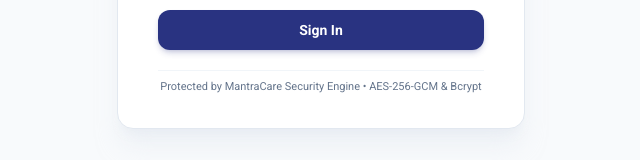
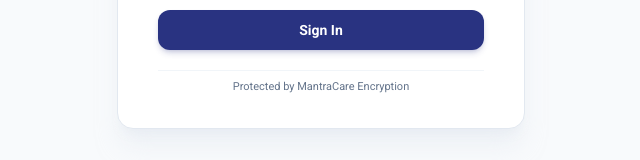
Before and after one commit to karan-mantracare/payroll, a Next.js app: page /payrol/login in a window 1280 px wide. Shown: the part 516-676 px from the top of the page, without its empty margins (319-959 px from the left). Built offline with nearby package versions, Linux system fonts and the light colour scheme; no server answers.

Commit message:
fix(ui): update login card footer text to 'Protected by MantraCare Encryption'

```diff
--- a/src/app/login/page.tsx
+++ b/src/app/login/page.tsx
@@ -264,7 +264,7 @@ export default function LoginPage() {
               </button>
 
               <div className="pt-2 text-center text-[11px] text-slate-400 border-t border-slate-100 dark:border-slate-800">
-                Protected by MantraCare Security Engine • AES-256-GCM & Bcrypt
+                Protected by MantraCare Encryption
               </div>
             </form>
           ) : (
@@ -361,6 +361,10 @@ export default function LoginPage() {
                   <span style={{ color: "#ffffff" }} className="!text-white font-semibold">Verify OTP</span>
                 )}
               </button>
+
+              <div className="pt-2 text-center text-[11px] text-slate-400 border-t border-slate-100 dark:border-slate-800">
+                Protected by MantraCare Encryption
+              </div>
             </form>
           )}
         </div>
```
